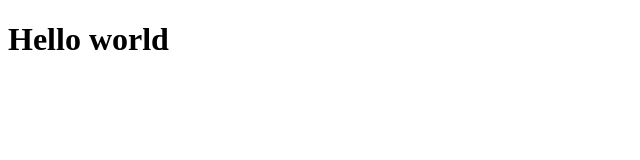
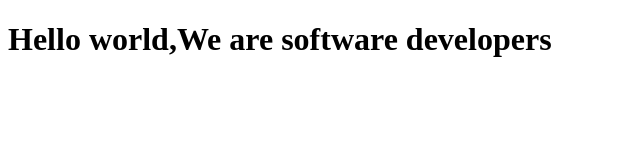
Before and after one commit to kimdennisb/tadele-dennis, a plain HTML site: page index.html in a window 1280 px wide. Shown: the whole page, without its empty margins (0-640 px from the left). Drawn offline with Linux system fonts and the light colour scheme.

Commit message:
Second commit

```diff
--- a/index.html
+++ b/index.html
@@ -7,6 +7,6 @@
     <title>Document</title>
 </head>
 <body>
-    <h1> Hello world</h1>
+    <h1> Hello world,We are software developers</h1>
 </body>
 </html>
```
